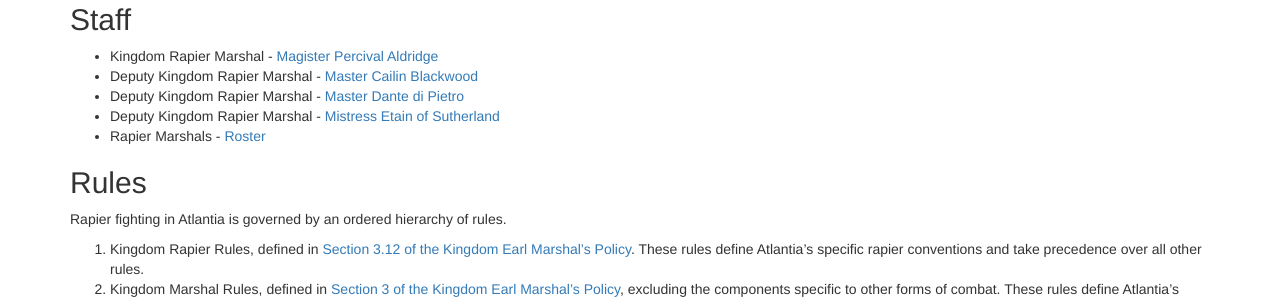
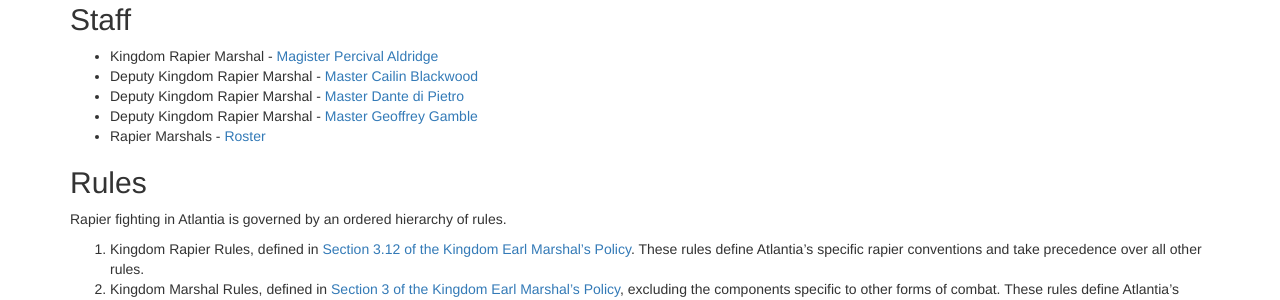
Before and after one commit to academie-de-espee/earl-marshal, a Jekyll site: the page built from rapier.md, in a window 1280 px wide. Shown: the part 134-434 px from the top of the page. Built offline with Jekyll 4.4.1, drawn with Linux system fonts in a browser that asks for light colours.

Commit message:
Finally updating deputy

```diff
--- a/rapier.md
+++ b/rapier.md
@@ -8,7 +8,7 @@ layout: default
 * Kingdom Rapier Marshal - [Magister Percival Aldridge](https://warrant.atlantia.sca.org/user/300)
 * Deputy Kingdom Rapier Marshal - [Master Cailin Blackwood](https://warrant.atlantia.sca.org/user/1171)
 * Deputy Kingdom Rapier Marshal - [Master Dante di Pietro](https://warrant.atlantia.sca.org/user/606)
-* Deputy Kingdom Rapier Marshal - [Mistress Etain of Sutherland](https://warrant.atlantia.sca.org/user/1362)
+* Deputy Kingdom Rapier Marshal - [Master Geoffrey Gamble](https://warrant.atlantia.sca.org/user/36)
 * Rapier Marshals - [Roster](https://warrant.atlantia.sca.org/warrants/type/14)
 
 ## Rules
```
